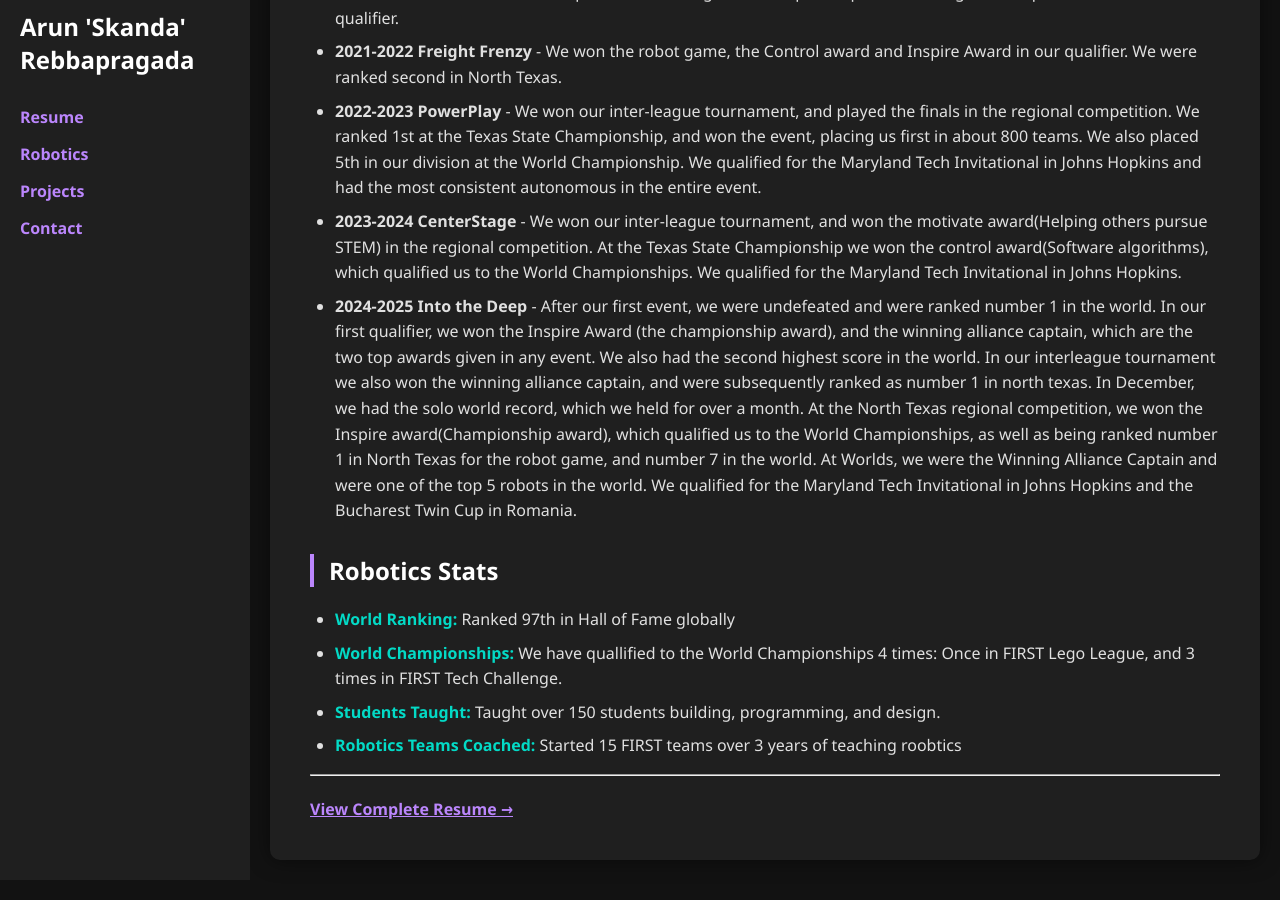
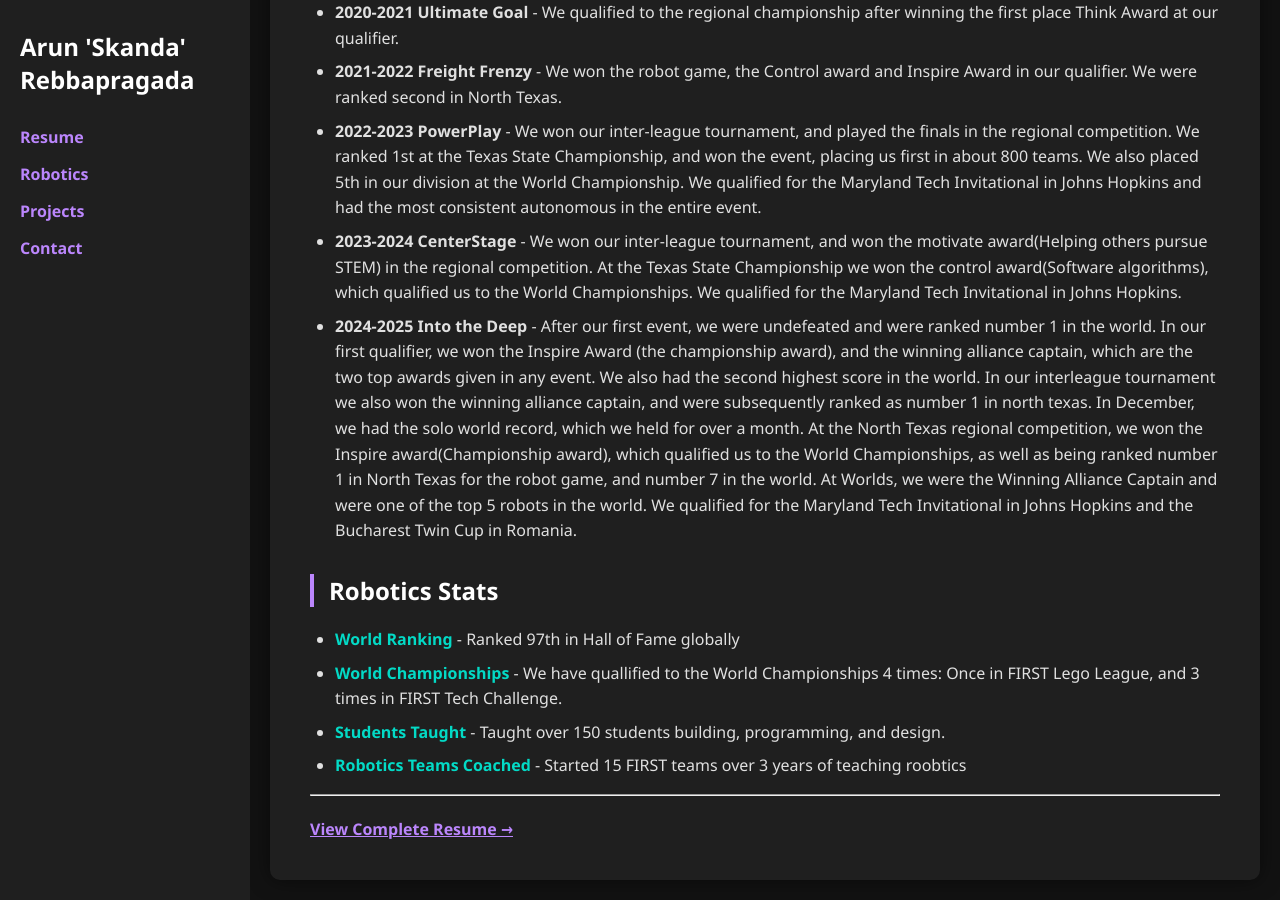
Before and after one commit to skandacode/skandacode.github.io, a Jekyll site: the page built from robotics.md, in a window 1280 px wide and 900 px high, scrolled down 599 px. Built offline with Jekyll 4.4.1, drawn with Linux system fonts in a browser that asks for light colours.

Commit message:
Update robotics.md

```diff
--- a/robotics.md
+++ b/robotics.md
@@ -10,7 +10,7 @@ title: Robotics Achievements
 - **2018-2019 Into Orbit** - We were ranked 1st and our qualifer and our semi-regionals.
 - **2019-2020 City Shaper** - We were ranked 1st place in our qualifier and won the Championship Award. We placed 3rd and regionals and won the Championship award. Unfortunately, the World Championships was canceled due to the COVID-19 pandemic.
 
----
+<br>
 
 **FIRST Tech Challenge Experience** - I have participated in 5 years of FIRST Tech Challenge as the team captain and founder of the team. I also led the design and programming sub-teams.
 - **2020-2021 Ultimate Goal** - We qualified to the regional championship after winning the first place Think Award at our qualifier.
@@ -20,10 +20,10 @@ title: Robotics Achievements
 - **2024-2025 Into the Deep** - After our first event, we were undefeated and were ranked number 1 in the world. In our first qualifier, we won the Inspire Award (the championship award), and the winning alliance captain, which are the two top awards given in any event. We also had the second highest score in the world. In our interleague tournament we also won the winning alliance captain, and were subsequently ranked as number 1 in north texas. In December, we had the solo world record, which we held for over a month. At the North Texas regional competition, we won the Inspire award(Championship award), which qualified us to the World Championships, as well as being ranked number 1 in North Texas for the robot game, and number 7 in the world. At Worlds, we were the Winning Alliance Captain and were one of the top 5 robots in the world. We qualified for the Maryland Tech Invitational in Johns Hopkins and the Bucharest Twin Cup in Romania.
 
 ## Robotics Stats
-- **World Ranking:** Ranked 97th in Hall of Fame globally
-- **World Championships:** We have quallified to the World Championships 4 times: Once in FIRST Lego League, and 3 times in FIRST Tech Challenge.
-- **Students Taught:** Taught over 150 students building, programming, and design.
-- **Robotics Teams Coached:** Started 15 FIRST teams over 3 years of teaching roobtics
+- **World Ranking** - Ranked 97th in Hall of Fame globally
+- **World Championships** - We have quallified to the World Championships 4 times: Once in FIRST Lego League, and 3 times in FIRST Tech Challenge.
+- **Students Taught** - Taught over 150 students building, programming, and design.
+- **Robotics Teams Coached** - Started 15 FIRST teams over 3 years of teaching roobtics
 
 ---
 <br>
```
